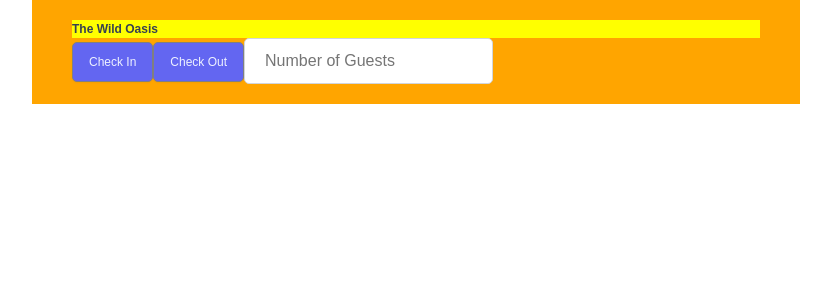
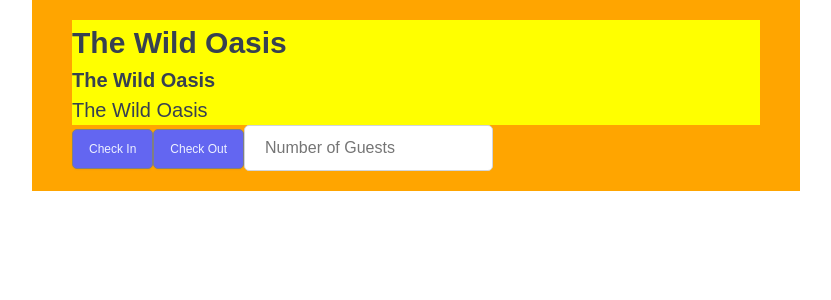
Before and after one commit to shivPosted/The-Wild-Oasis, a React (Vite) app: page / in a window 1280 px wide. Shown: the top 300 px of the page, without its empty margins (224-1055 px from the left). Built offline with nearby package versions, Linux system fonts and the light colour scheme.

Commit message:
styled component props and 'css' function

```diff
--- a/src/App.jsx
+++ b/src/App.jsx
@@ -1,12 +1,8 @@
-import styled from "styled-components";
+import styled, { css } from "styled-components";
 import GlobalStyles from "./styles/globalStyles";
 import Button from "./ui/Button";
 import Input from "./ui/Input";
-
-const H1 = styled.h1`
-  font-size: 1.2rem;
-  background-color: yellow;
-`;
+import Heading from "./ui/Heading";
 
 //NOTE: using StyledApp to apply styles to main element of App component
 const StyledApp = styled.main`
@@ -21,7 +17,9 @@
     <>
       <GlobalStyles />
       <StyledApp>
-        <H1>The Wild Oasis</H1>
+        <Heading as="h1">The Wild Oasis</Heading>
+        <Heading as="h2">The Wild Oasis</Heading>
+        <Heading as="h3">The Wild Oasis</Heading>
         <Button onClick={() => console.log("check in")}>Check In</Button>
         <Button onClick={() => console.log("check out")}>Check Out</Button>
         <Input type="text" placeholder="Number of Guests" />
--- /dev/null
+++ b/src/ui/Heading.jsx
@@ -0,0 +1,25 @@
+import styled, { css } from "styled-components";
+
+const Heading = styled.h1`
+  ${(props) =>
+    props.as === "h1" &&
+    css`
+      font-size: 3rem;
+      font-weight: 700;
+    `}
+  ${(props) =>
+    props.as == "h2" &&
+    css`
+      font-size: 2rem;
+      font-weight: 600;
+    `}
+${(props) =>
+    props.as === "h3" &&
+    css`
+      font-size: 2rem;
+      font-weight: 500;
+    `}
+  background-color: yellow;
+`;
+
+export default Heading;
```
